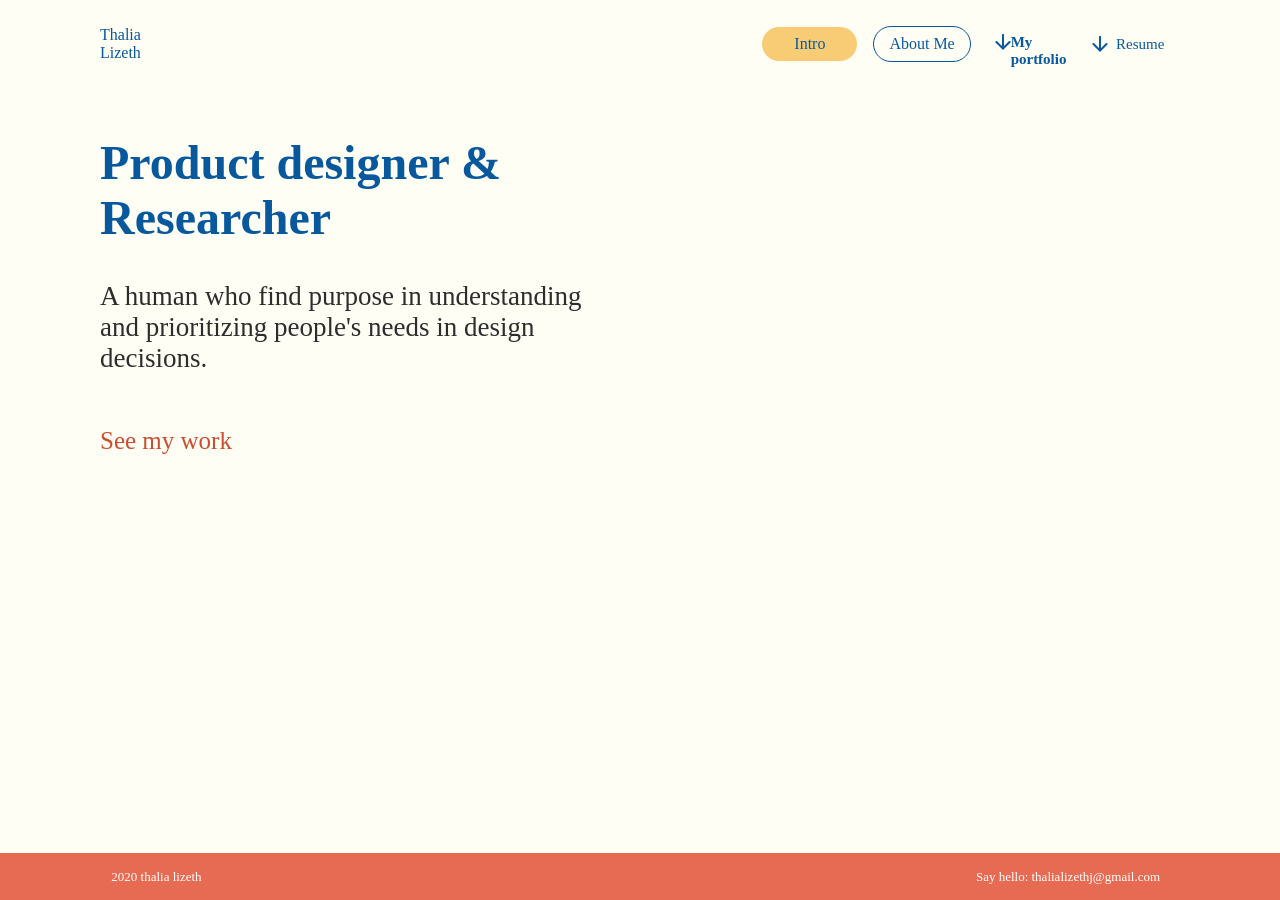
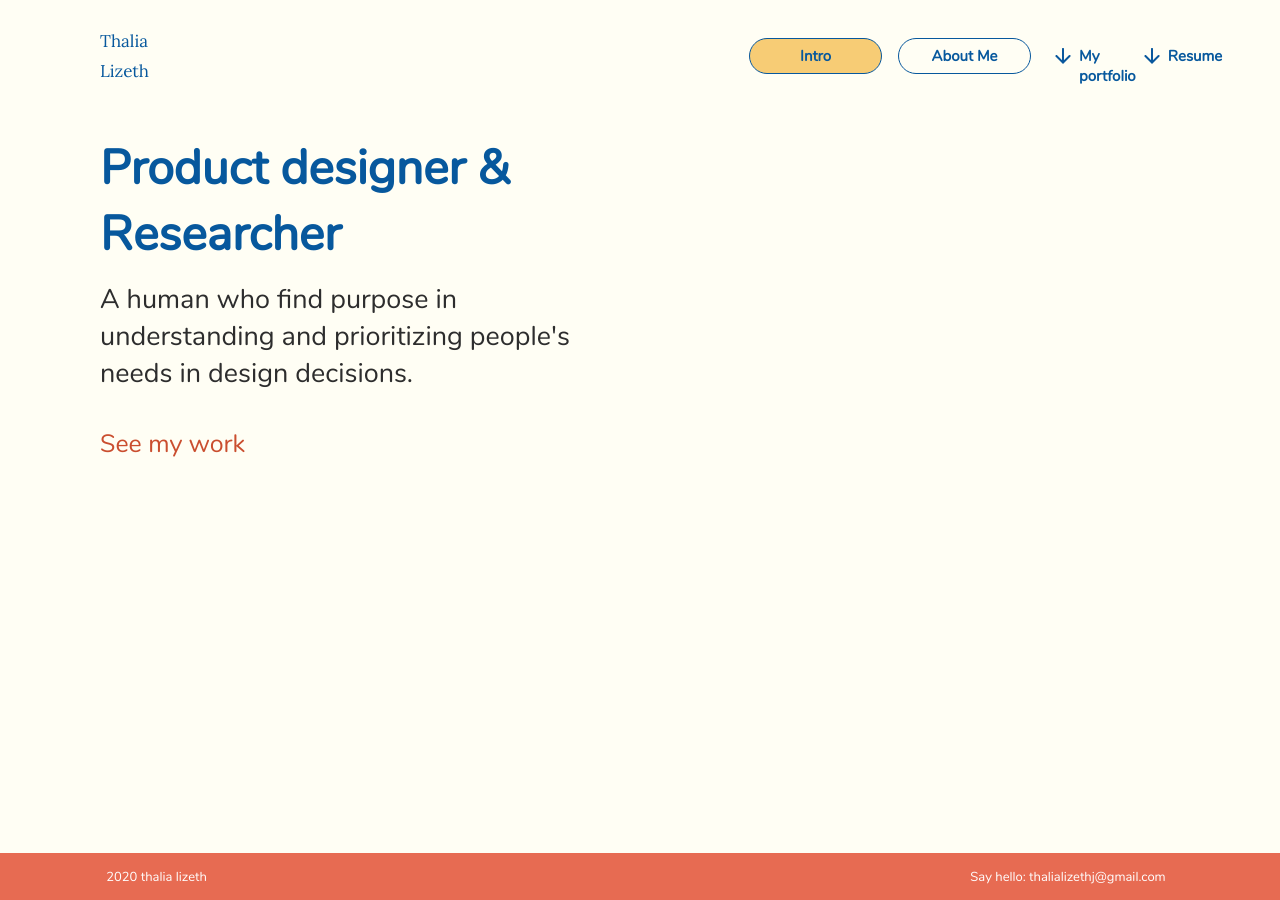
Before and after one commit to thalizeth/thalizeth.github.io, a Jekyll site: the page built from index.html, in a window 1280 px wide. Built offline with Jekyll 4.4.1, drawn with Linux system fonts in a browser that asks for light colours.

Commit message:
Feat[navbar]: Add fonts and implement them on the navbar

```diff
--- a/_includes/navigation.html
+++ b/_includes/navigation.html
@@ -2,20 +2,22 @@
   <div class="navigation--div-container">
     <span class="navigation--text" id="navigation--name">Thalia Lizeth</span>
 
-    {% for item in site.data.navigation %}
-      <a href="{{ item.link }}" {% if page.url == item.link %}class="navigation--current"{% endif %}>
-        {{ item.name }}
-      </a>
-    {% endfor %}
+    <div class="navigation--pages">
+      {% for item in site.data.navigation %}
+        <a href="{{ item.link }}" {% if page.url == item.link %}class="navigation--current"{% endif %}>
+          {{ item.name }}
+        </a>
+      {% endfor %}
+    </div>
 
-    <div class="navigation--my-portfolio">
+    <a href="" class="navigation--my-portfolio navigation--download">
       <img src="../../assets/images/arrow_down.png" alt="arrow-down">
       <span>My portfolio</span>
-    </div>
+    </a>
 
-    <div class="navigation--resume">
+    <a href="" class="navigation--resume navigation--download">
       <img src="../../assets/images/arrow_down.png" alt="arrow-down">
       <span>Resume</span>
-    </div>
+    </a>
   </div>
 </nav>
--- a/_sass/main.scss
+++ b/_sass/main.scss
@@ -16,8 +16,18 @@ body {
   margin: 0;
   position: relative;
   min-height: 100%;
+  font-family: nunito;
 
   .side-and-content-container {
     display: flex;
   }
 }
+
+@font-face {
+  font-family: lora;
+  src: url("../fonts/Lora-Regular.ttf");
+}
+@font-face {
+  font-family: nunito;
+  src: url("../fonts/Nunito-Regular.ttf");
+}
--- a/_sass/navigation.scss
+++ b/_sass/navigation.scss
@@ -5,6 +5,10 @@
   background-color: var(--black-white);
   overflow: hidden;
   top: 0;
+  font-weight: 600;
+  font-size: 15px;
+  line-height: 20px;
+  font-style: normal;
 
   .navigation--div-container {
     margin: 26px 100px;
@@ -13,7 +17,14 @@
 
     #navigation--name {
       padding-right: 600px;
+      font-family: lora;
+      font-weight: 400;
+      font-size: 17px;
+      line-height: 30px;
     }
+
+    .navigation--pages {
+      display: flex;
 
       a {
         height: 34px;
@@ -34,6 +45,12 @@
       a:visited {
         text-decoration: none;
       }
+    }
+
+    a.navigation--download {
+      color: var(--venice-blue);
+      text-decoration: none;
+    }
 
     .navigation--my-portfolio {
       height: 20px;
@@ -41,11 +58,10 @@
       display: flex;
       flex-direction: row;
       align-items: flex-start;
-      padding: 0px 0px 0px 8px;
+      padding: 0px 0px 0px 0px;
 
-      span {
-        font-weight: 600;
-        font-size: 15px;
+      img {
+        margin: 2px 8px;
       }
     }
 
@@ -62,8 +78,6 @@
       span {
         height: 100%;
         width: 56px;
-        font-size: 15px;
-        margin: 2px 8px 2px 0px;
       }
     }
   }
```
Also changed, not shown: assets/fonts/Lora-Regular.ttf (added), assets/fonts/Nunito-Regular.ttf (added). Lines whose indentation alone changed are shown as unchanged.
